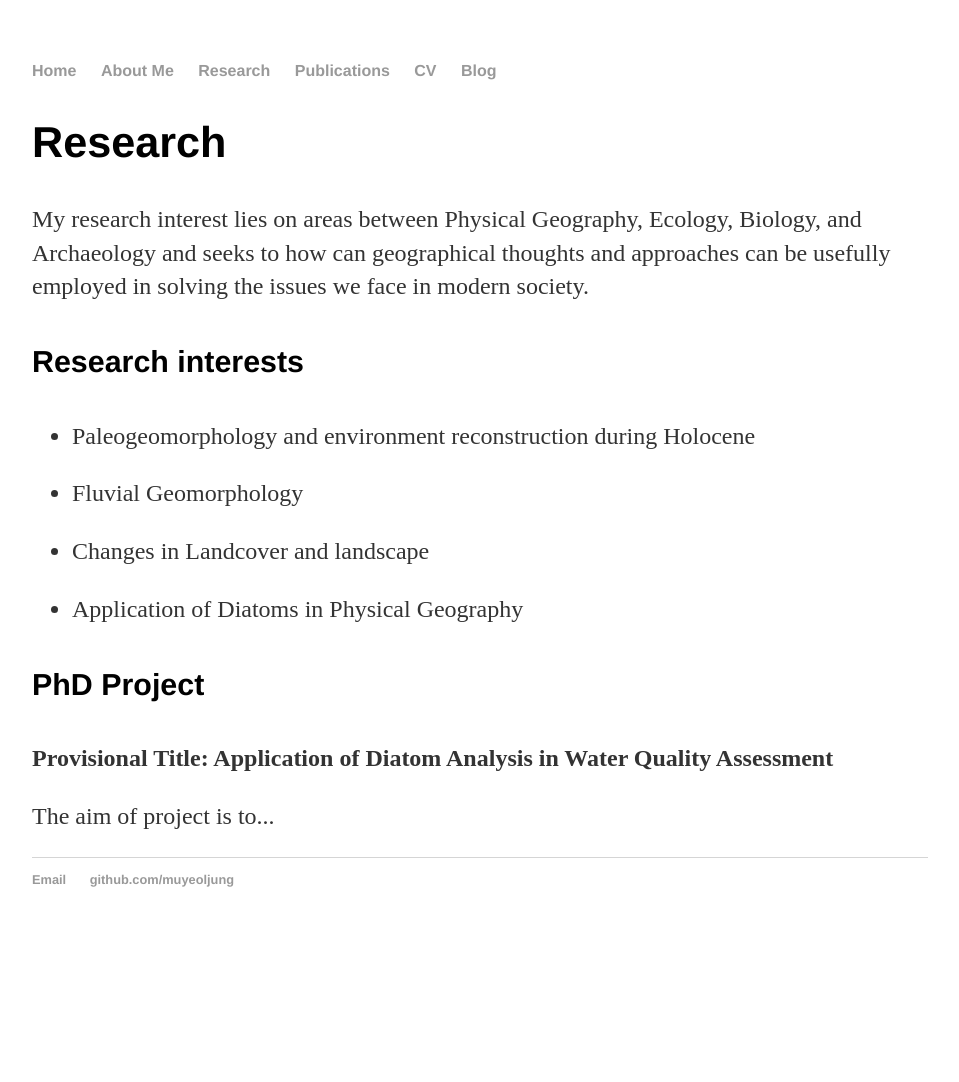
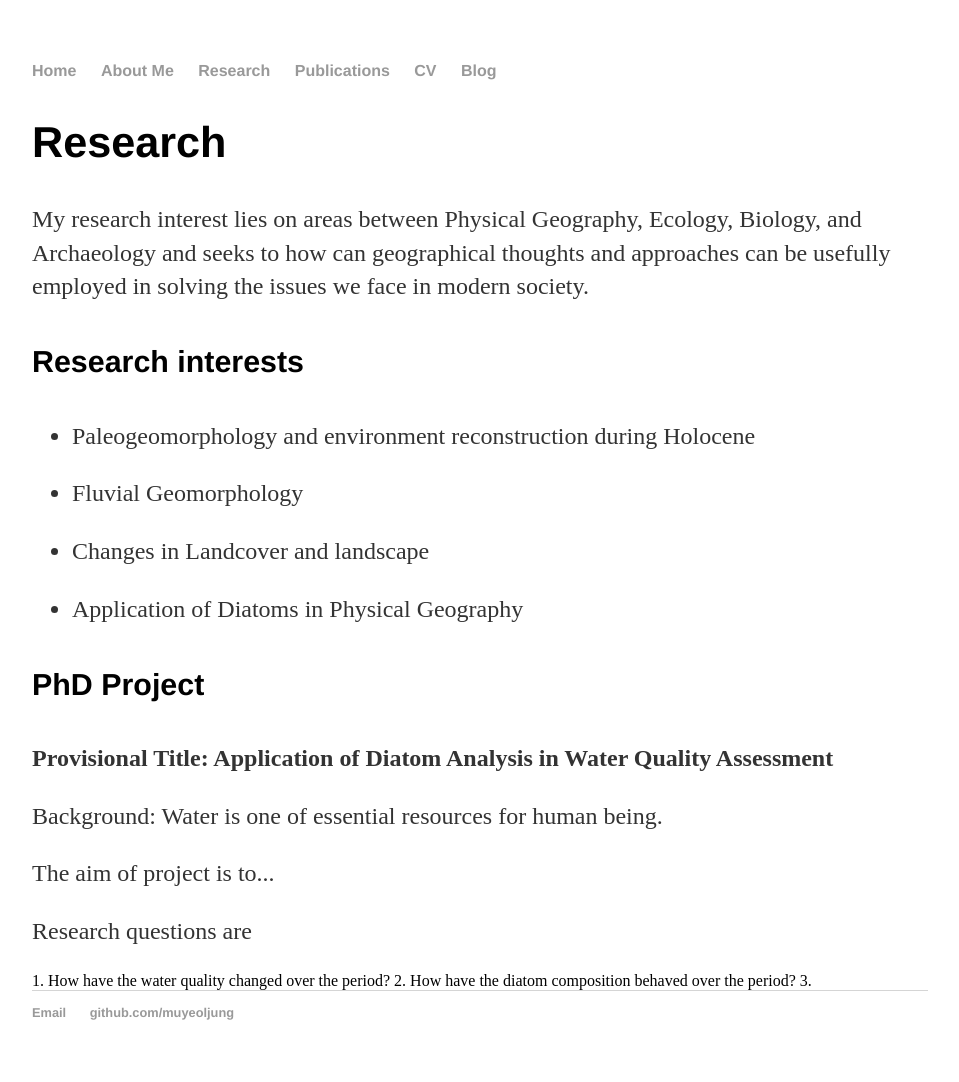
Before and after one commit to muyeoljung/muyeoljung.github.io, a Jekyll site: the page built from research/index.html, in a window 1280 px wide. Shown: the whole page, without its empty margins (160-1119 px from the left). Built offline with Jekyll 4.4.1, drawn with Linux system fonts in a browser that asks for light colours; before the commit the page ends 949 px from its top, so only the background shows below that.

Commit message:
Update index.html

```diff
--- a/research/index.html
+++ b/research/index.html
@@ -16,7 +16,11 @@ title: Research
 	<div>
                 <h4>PhD Project</h4>
                 <strong><p>Provisional Title: Application of Diatom Analysis in Water Quality Assessment</p></strong>
-		<p>The aim of project is to...
-		</p>
+		<p> Background: Water is one of essential resources for human being.
+		<p>The aim of project is to...</p>
+		<p>Research questions are</p>
+		1. How have the water quality changed over the period?
+		2. How have the diatom composition behaved over the period?
+		3.
 
 	</div>
```
